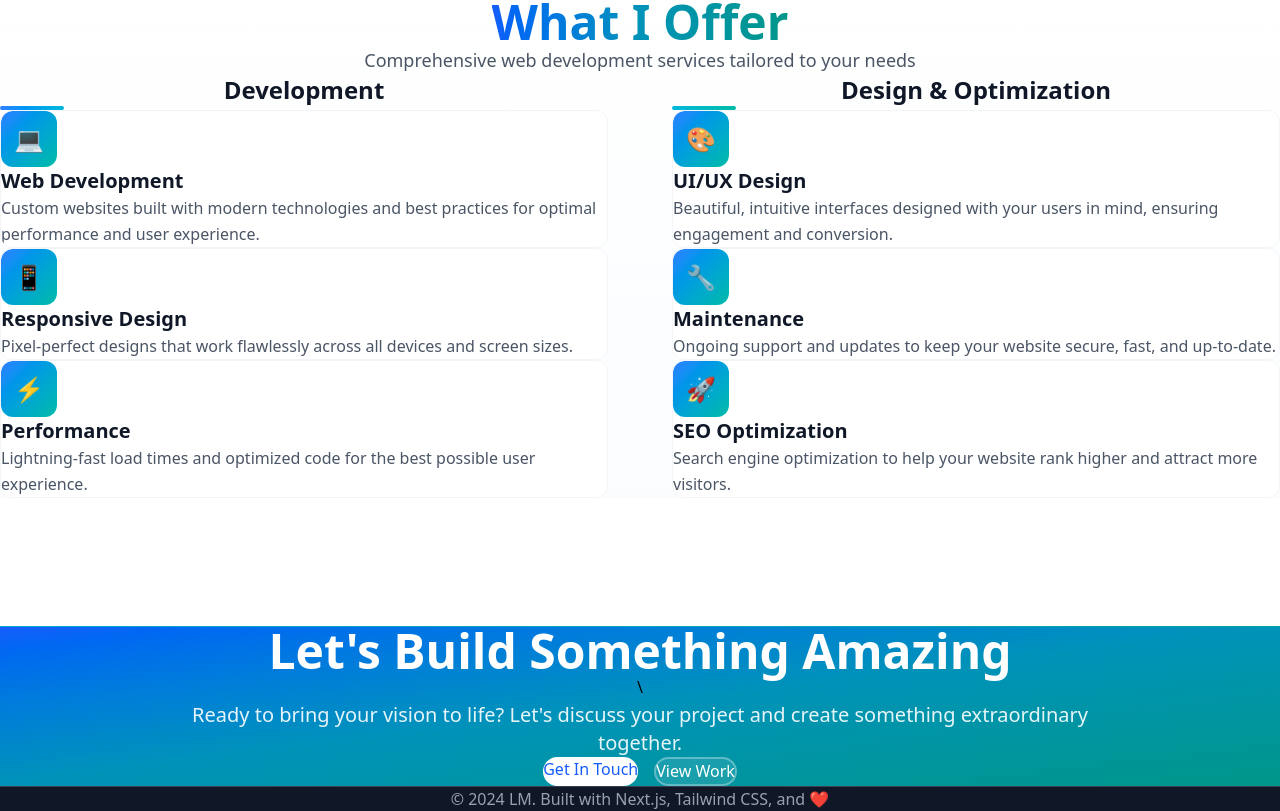
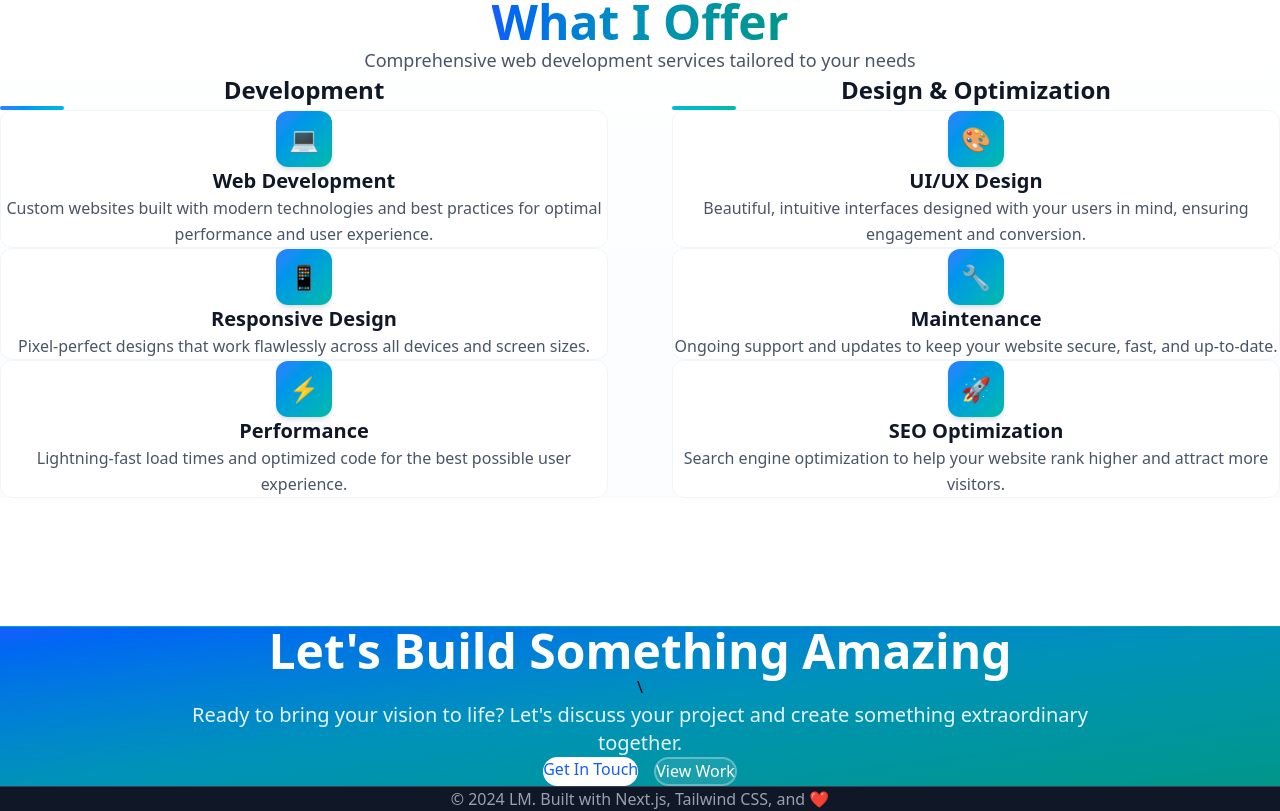
Before and after one commit to Coderinsightmaven/portfolio-2025, a Next.js app: page / in a window 1280 px wide. Shown: the part 1231-2042 px from the top of the page. Built offline with nearby package versions, Linux system fonts and the light colour scheme.

Commit message:
Enhance FeatureCard component with improved hover effects and layout adjustments. Added a floating effect background, centered icon, and enhanced hover border for better visual appeal and user interaction.

```diff
--- a/src/components/FeatureCard.tsx
+++ b/src/components/FeatureCard.tsx
@@ -10,27 +10,37 @@ interface FeatureCardProps {
 
 export const FeatureCard = ({ icon, title, description }: FeatureCardProps) => {
   return (
-    <div className="group relative bg-white rounded-xl p-6 sm:p-8 hover:shadow-xl transition-all duration-300 border border-gray-100 overflow-hidden">
+    <div className="group relative bg-white rounded-xl p-6 sm:p-8 hover:shadow-xl hover:-translate-y-2 transition-all duration-500 border border-gray-100 overflow-hidden transform-gpu">
+
       {/* Pattern Background */}
       <Pattern variant="dots" className="text-blue-500 opacity-0 group-hover:opacity-100 transition-opacity duration-500" />
 
-      {/* Icon */}
-      <div className="relative z-10 w-12 h-12 sm:w-14 sm:h-14 mb-4 sm:mb-6 rounded-xl bg-gradient-to-br from-blue-500 to-teal-500 flex items-center justify-center text-xl sm:text-2xl transform group-hover:scale-110 group-hover:rotate-6 transition-all duration-300">
-        {icon}
+      {/* Floating Effect Background */}
+      <div className="absolute inset-0 bg-gradient-to-br from-white via-blue-50/30 to-teal-50/30 opacity-0 group-hover:opacity-100 transition-opacity duration-500 rounded-xl"></div>
+
+      {/* Icon - Perfectly Centered */}
+      <div className="relative z-10 flex justify-center mb-4 sm:mb-6">
+        <div className="w-12 h-12 sm:w-14 sm:h-14 rounded-xl bg-gradient-to-br from-blue-500 to-teal-500 flex items-center justify-center text-xl sm:text-2xl transform group-hover:scale-110 group-hover:rotate-6 group-hover:shadow-lg transition-all duration-500 shadow-md">
+          {icon}
+        </div>
       </div>
 
-      {/* Content */}
-      <div className="relative z-10">
-        <h3 className="text-lg sm:text-xl font-bold text-gray-900 mb-2 sm:mb-3 group-hover:text-blue-600 transition-colors duration-300">
+      {/* Content - Centered Title */}
+      <div className="relative z-10 text-center">
+        <h3 className="text-lg sm:text-xl font-bold text-gray-900 mb-2 sm:mb-3 group-hover:text-blue-600 transform group-hover:scale-105 transition-all duration-300">
           {title}
         </h3>
-        <p className="text-sm sm:text-base text-gray-600 leading-relaxed">
+        <p className="text-sm sm:text-base text-gray-600 leading-relaxed transform group-hover:scale-105 transition-all duration-300">
           {description}
         </p>
       </div>
 
-      {/* Hover Border */}
-      <div className="absolute inset-0 border-2 border-transparent group-hover:border-blue-200 rounded-xl transition-colors duration-300" />
+      {/* Enhanced Hover Border */}
+      <div className="absolute inset-0 border-2 border-transparent group-hover:border-blue-300/50 rounded-xl transition-all duration-500 group-hover:shadow-inner"></div>
+
+      {/* Corner Accents */}
+      <div className="absolute top-2 right-2 w-2 h-2 bg-gradient-to-br from-blue-400 to-teal-400 rounded-full opacity-0 group-hover:opacity-100 transition-opacity duration-500"></div>
+      <div className="absolute bottom-2 left-2 w-2 h-2 bg-gradient-to-br from-teal-400 to-blue-400 rounded-full opacity-0 group-hover:opacity-100 transition-opacity duration-500 delay-100"></div>
     </div>
   );
 };
```
